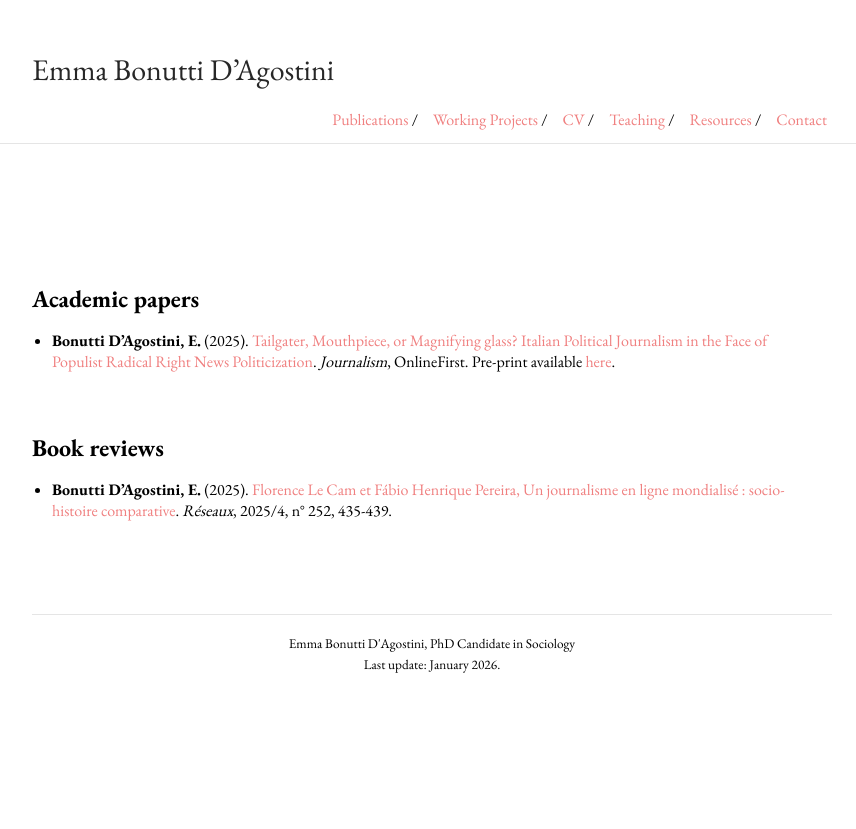
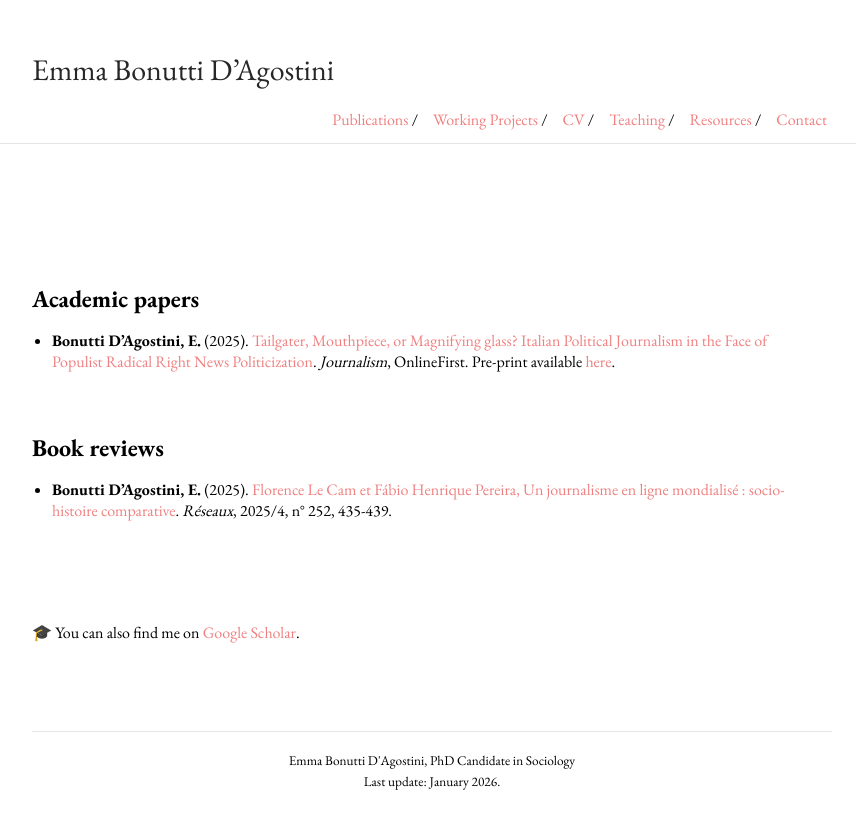
Before and after one commit to emmabonuttidagostini/emmabonuttidagostini.github.io, a Jekyll site: the page built from publications.md, in a window 1280 px wide. Shown: the top 829 px of the page, without its empty margins (208-1064 px from the left). Built offline with Jekyll 4.4.1, drawn with Linux system fonts in a browser that asks for light colours.

Commit message:
Update publications.md with Google Scholar link
Added a link to Google Scholar profile.

```diff
--- a/publications.md
+++ b/publications.md
@@ -17,3 +17,7 @@ title:
 
 
 <div style="height: 70px;"></div>
+
+🎓 You can also find me on [Google Scholar](https://scholar.google.com/citations?user=I_1wLVkAAAAJ&hl=it&oi=ao).
+
+<div style="height: 70px;"></div>
```
